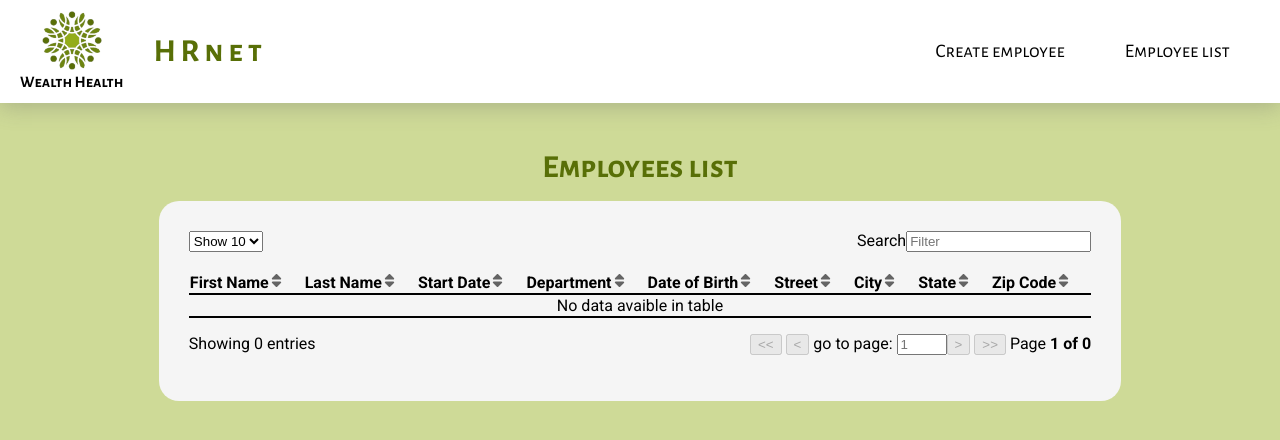
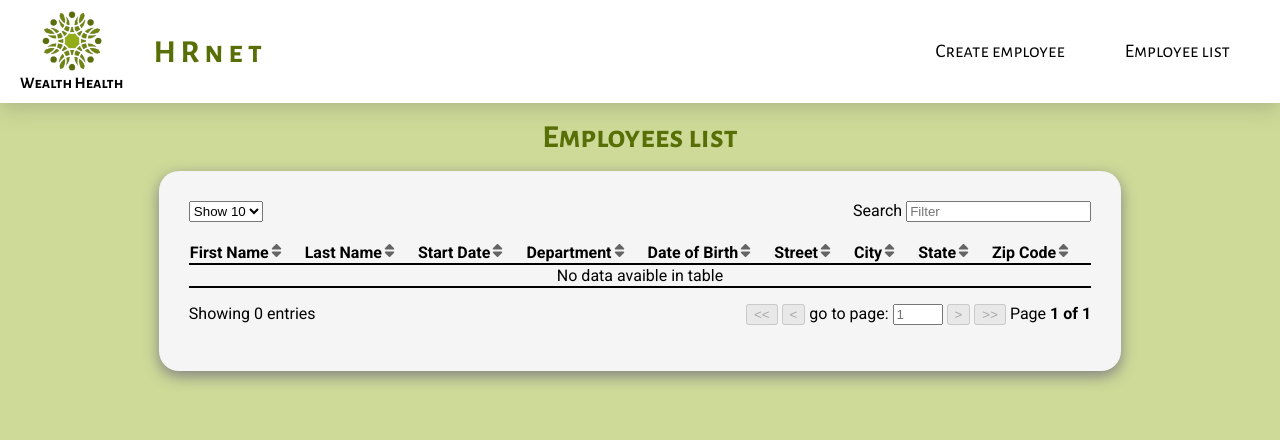
Before and after one commit to Mog-coding/MorganDecherf_14_19012023, a React app: page /list in a window 1280 px wide. Built offline with nearby package versions, Linux system fonts and the light colour scheme.

Commit message:
update style

```diff
--- a/src/components/Header/Header.css
+++ b/src/components/Header/Header.css
@@ -25,6 +25,7 @@
 }
 .header__logo__img {
     width: 60px;
+    height: 60px;
 }
 .header__logo__title {
     font-size: 1em;
--- a/src/components/Table/Table.css
+++ b/src/components/Table/Table.css
@@ -5,6 +5,7 @@
     padding: 30px;
     background-color: var(--secondary-color);
     border-radius: 20px;
+    box-shadow: 0px 5px 15px grey;
 }
 .tableCont__table {
     border-collapse: collapse;
--- a/src/components/Table/Table.js
+++ b/src/components/Table/Table.js
@@ -66,7 +66,7 @@ export function Table({ columns, data }) {
                         ))}
                     </select>
                     <div>
-                        <label htmlFor="search">Search</label>
+                        <label htmlFor="search">Search </label>
                         <input
                             id="search"
                             className="tableCont__input"
@@ -170,7 +170,7 @@ export function Table({ columns, data }) {
                                 }}
                                 style={{ width: '50px' }}
                             />
-                        </span>
+                        </span>{' '}
                         <button
                             onClick={() => nextPage()}
                             disabled={!canNextPage}
@@ -186,7 +186,7 @@ export function Table({ columns, data }) {
                         <span>
                             Page{' '}
                             <strong>
-                                {pageIndex + 1} of {pageOptions.length}
+                                {pageIndex + 1} of {pageOptions.length === 0 ? 1 : pageOptions.length}
                             </strong>{' '}
                         </span>
                     </p>
--- a/src/pages/CreateEmployee/CreateEmployee.css
+++ b/src/pages/CreateEmployee/CreateEmployee.css
@@ -22,7 +22,7 @@
     display: flex;
     justify-content: space-between;
     border-radius: 20px;
-    padding: 30px;
+    padding: 30px 30px 15px 30px;
     background-color: var(--secondary-color);
     box-shadow: 0px 5px 15px grey;
 }
@@ -73,6 +73,7 @@
     background-color: var(--tertiary-color);
     border: none;
     padding: 10px 0px;
+    margin-top: 10px;
     margin-left: 164px;
     border-radius: 10px;
     transition: all 200ms;
--- a/src/pages/EmployeeList/EmployeeList.css
+++ b/src/pages/EmployeeList/EmployeeList.css
@@ -5,7 +5,7 @@
     height: 100%;
     overflow: auto;
     background-color: var(--main-color);
-    padding: 30px;
+    padding: 0px 30px 30px 30px;
 }
 
 .employeeList h1 {
```
